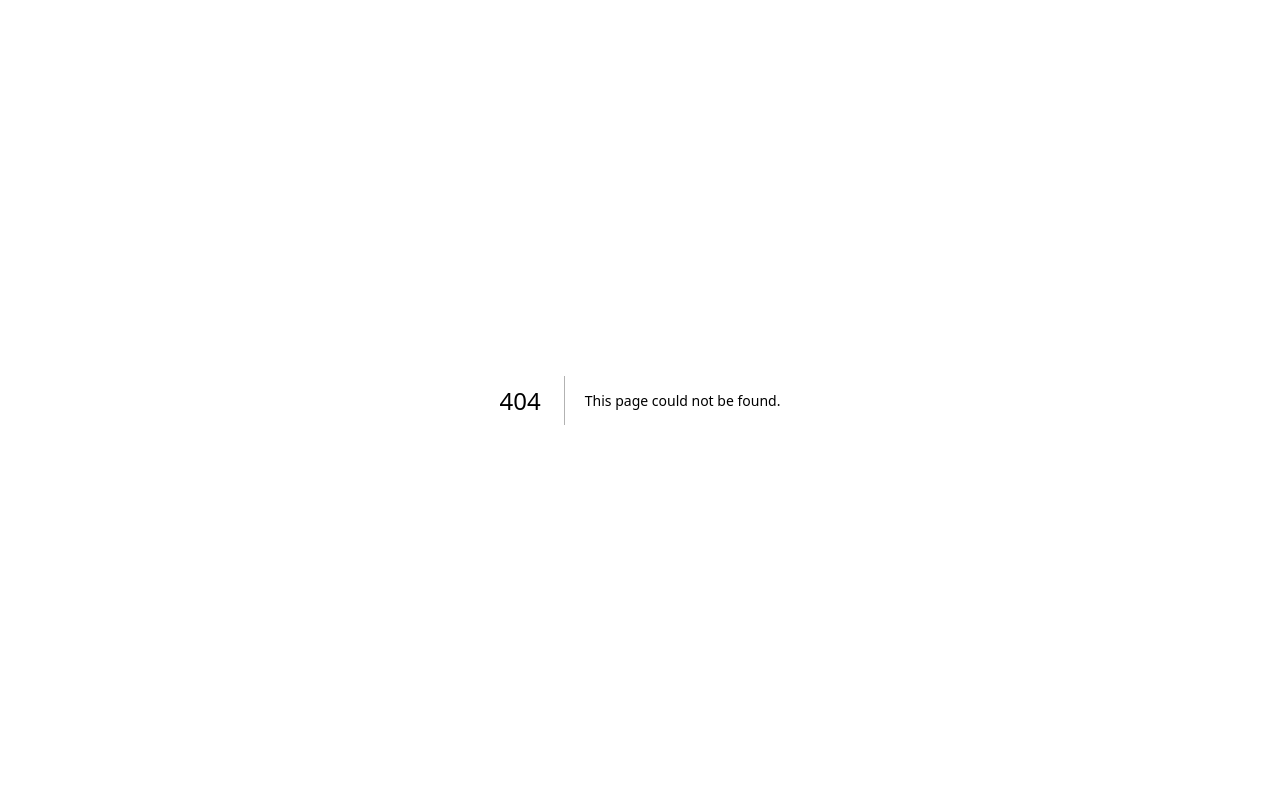
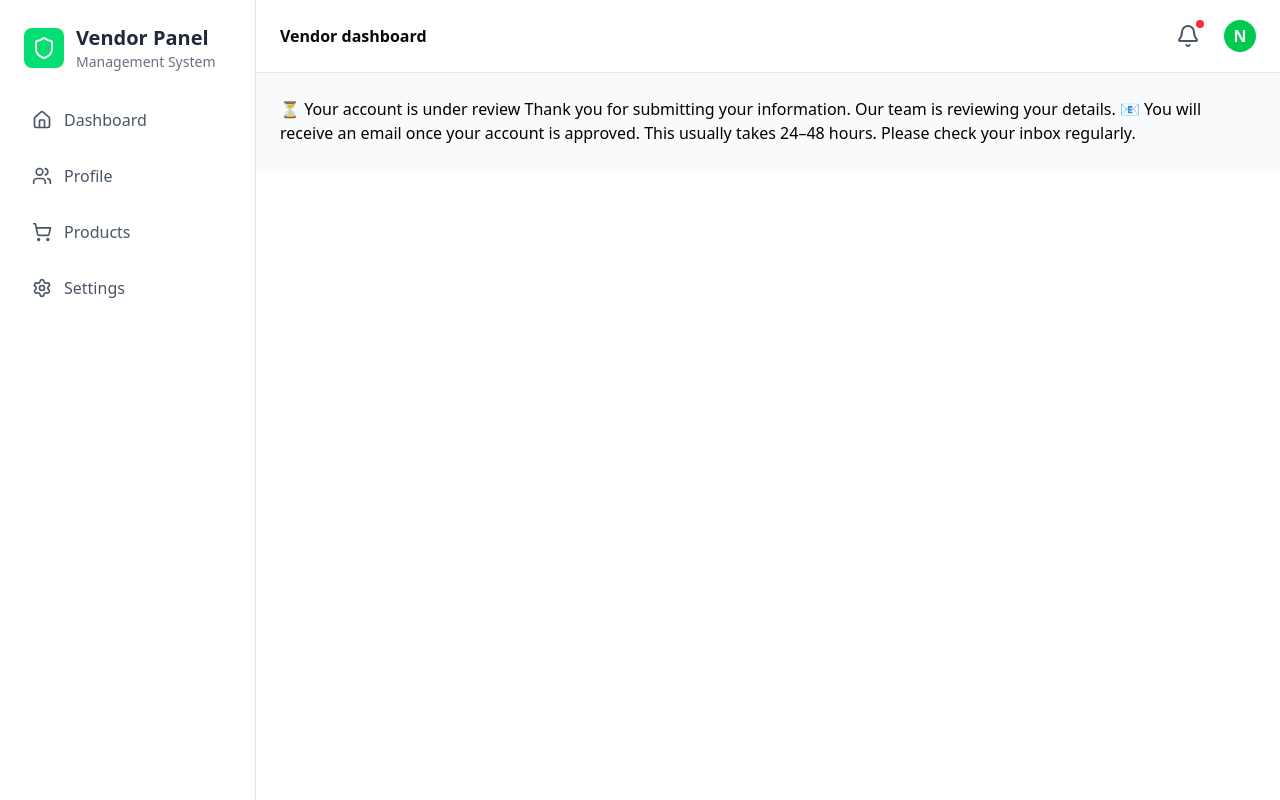
Before and after one commit to amilasampath0130/grysosta-vendor-dashboard, a Next.js app: page /vendor/pending in a window 1280 px wide. Before the commit this address had no page. Built offline with nearby package versions, Linux system fonts and the light colour scheme; sample sign-in values are in the browser's storage.

Commit message:
Feat: update the mocup page after delet for now testing front end

```diff
--- a/app/vendor/dashboard/page.tsx
+++ b/app/vendor/dashboard/page.tsx
@@ -1,4 +1,4 @@
-import Userinfo from "@/components/Userinfo"
+
 
 const Dashboard = () => {
   return (
--- /dev/null
+++ b/app/vendor/onboarding/page.tsx
@@ -0,0 +1,11 @@
+
+
+const SubmitionPage = () => {
+  return (
+    <div>
+      <h1>Submit your details</h1>
+    </div>
+  )
+}
+
+export default SubmitionPage
--- /dev/null
+++ b/app/vendor/pending/page.tsx
@@ -0,0 +1,14 @@
+import React from 'react'
+
+const PendingPage = () => {
+  return (
+    <div>
+      ⏳ Your account is under review Thank you for submitting your information.
+      Our team is reviewing your details. 📧 You will receive an email once your
+      account is approved. This usually takes 24–48 hours. Please check your
+      inbox regularly.
+    </div>
+  );
+}
+
+export default PendingPage
--- a/components/auth/Verify-otp.tsx
+++ b/components/auth/Verify-otp.tsx
@@ -77,7 +77,7 @@ export default function VerifyOtpPage() {
       if (data.success) {
         // 🔐 Store JWT
         localStorage.setItem("token", data.data.token);
-        router.replace("/vendor/dashboard");
+        router.replace("/vendor/pending");
       } else {
         setError(data.message || "Invalid OTP");
       }
--- /dev/null
+++ b/lib/mockAuth.ts
@@ -0,0 +1,6 @@
+export type VendorStatus = "NEW" | "PENDING" | "APPROVED";
+
+export const getMockVendorStatus = (): VendorStatus => {
+  // CHANGE THIS VALUE to test flows
+  return "NEW";
+};
--- a/lib/mongodb.ts
+++ /dev/null
@@ -1,16 +0,0 @@
-import mongoose from "mongoose";
-
-export const connectMongoDB = async () => {
-  try {
-    const mongoUrl = process.env.MONGO_URL;
-
-    if (!mongoUrl) {
-      throw new Error("MONGO_URL is not defined in environment variables");
-    }
-
-    await mongoose.connect(mongoUrl);
-    console.log("MongoDB Connected");
-  } catch (error) {
-    console.error("MongoDB Connection Failed:", error);
-  }
-};
```
Also changed, not shown: app/vendor/dashboard/products/page.tsx (renamed from app/vendor/products/page.tsx).
